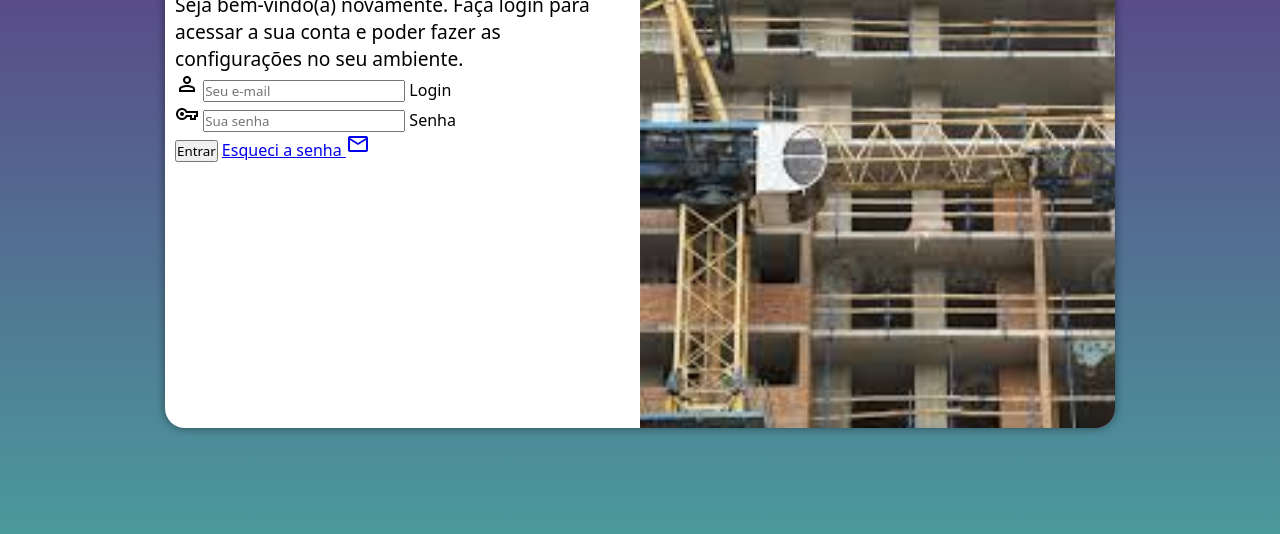
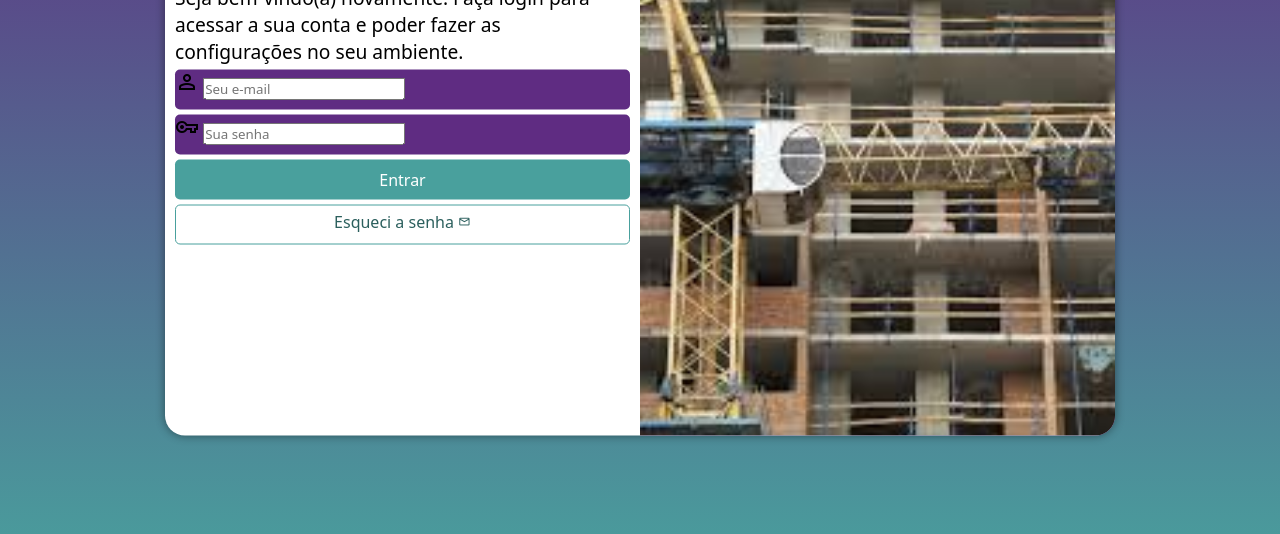
Before and after one commit to Eduardo-Carrascosa/projeto-login, a plain HTML site: page index.html in a window 1280 px wide. Shown: the part 222-756 px from the top of the page. Drawn offline with nearby package versions, Linux system fonts and the light colour scheme.

Commit message:
fornatação do formulario

```diff
--- a/estilos/style.css
+++ b/estilos/style.css
@@ -34,7 +34,7 @@ section#login {
 
     background-color: white;
     width: 250px;
-    height: 500px;
+    height: 515px;
     border-radius: 20px;
     box-shadow: 0px 0px 10px rgba(0, 0, 0, 0.450);
 
@@ -64,3 +64,55 @@ div#formulario > h1 {
 div#formulario > p {
     font-size: 0.8em;
 }
+
+form > div.campo {
+    display: block;
+    background-color: #5f2c82;
+    width: 100%;
+    height: 40px;
+    border-radius: 5px;
+    margin: 5px 0px;
+}
+
+div.campo label {
+    display: none;
+}
+
+form > input[type=submit] {
+    display: block;
+    font-size: 1em;
+    width: 100%;
+    height: 40px;
+    background-color: #49a09d;
+    color: white;
+    border: none;
+    border-radius: 5px;
+    cursor: pointer;
+}
+
+form > input[type=submit]:hover {
+    background-color: #2b5f5d;
+}
+
+form > a.botao {
+    display: block;
+    text-align: center;
+    font-size: 1em;
+    width: 100%;
+    height: 40px;
+    padding-top: 5px;
+    margin-top: 5px;
+    background-color: white;
+    border: 1px solid #49a09d;
+    border-radius: 5px;
+    text-decoration: none;
+    color: #2b5f5d;
+}
+
+form > a.botao:hover {
+    background-color: #71dad6;
+}
+
+form > a.botao > i {
+    font-size: .8em;
+}
--- a/index.html
+++ b/index.html
@@ -30,7 +30,7 @@
                         <label for="isenha">Senha</label>
                     </div>
                     <input type="submit" value="Entrar">
-                    <a href="esqueci.html">
+                    <a href="esqueci.html" class="botao">
                         Esqueci a senha <i class="material-symbols-outlined">mail</i>
                     </a>
                 </form>
```
